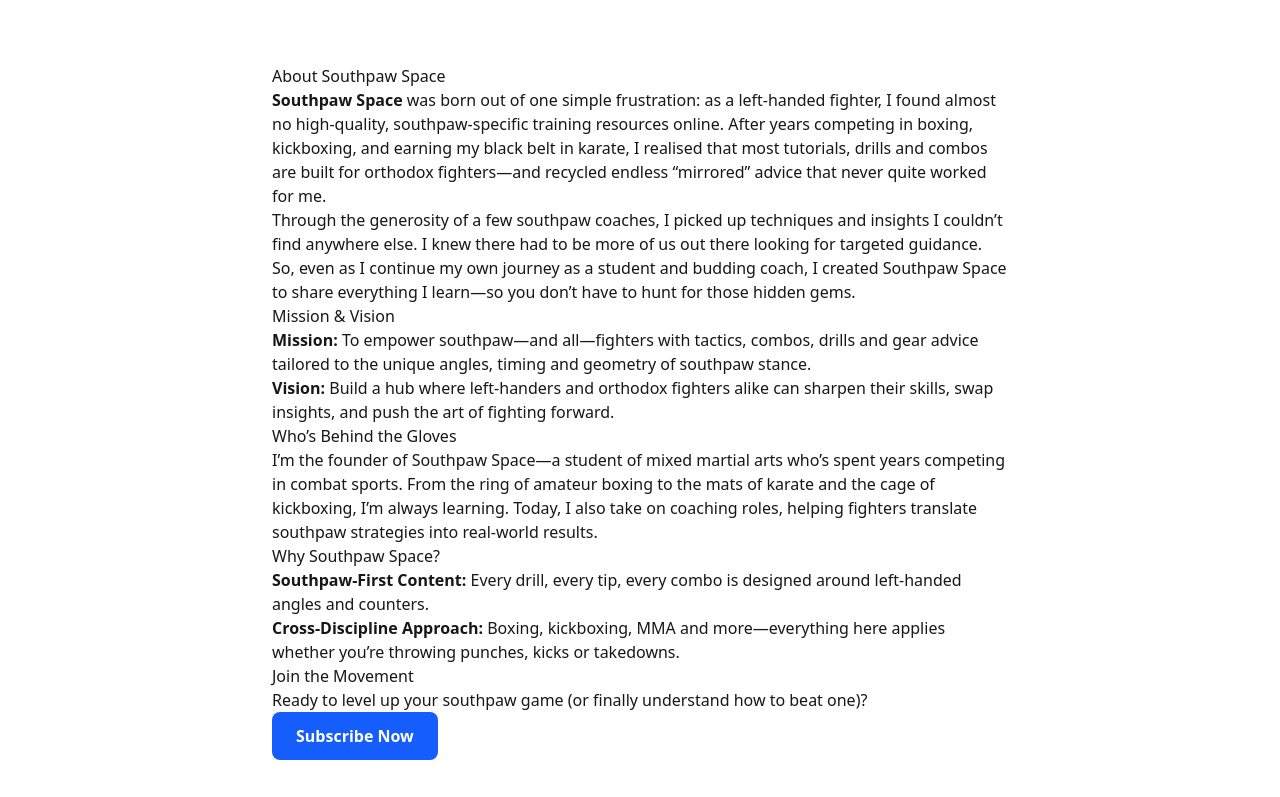
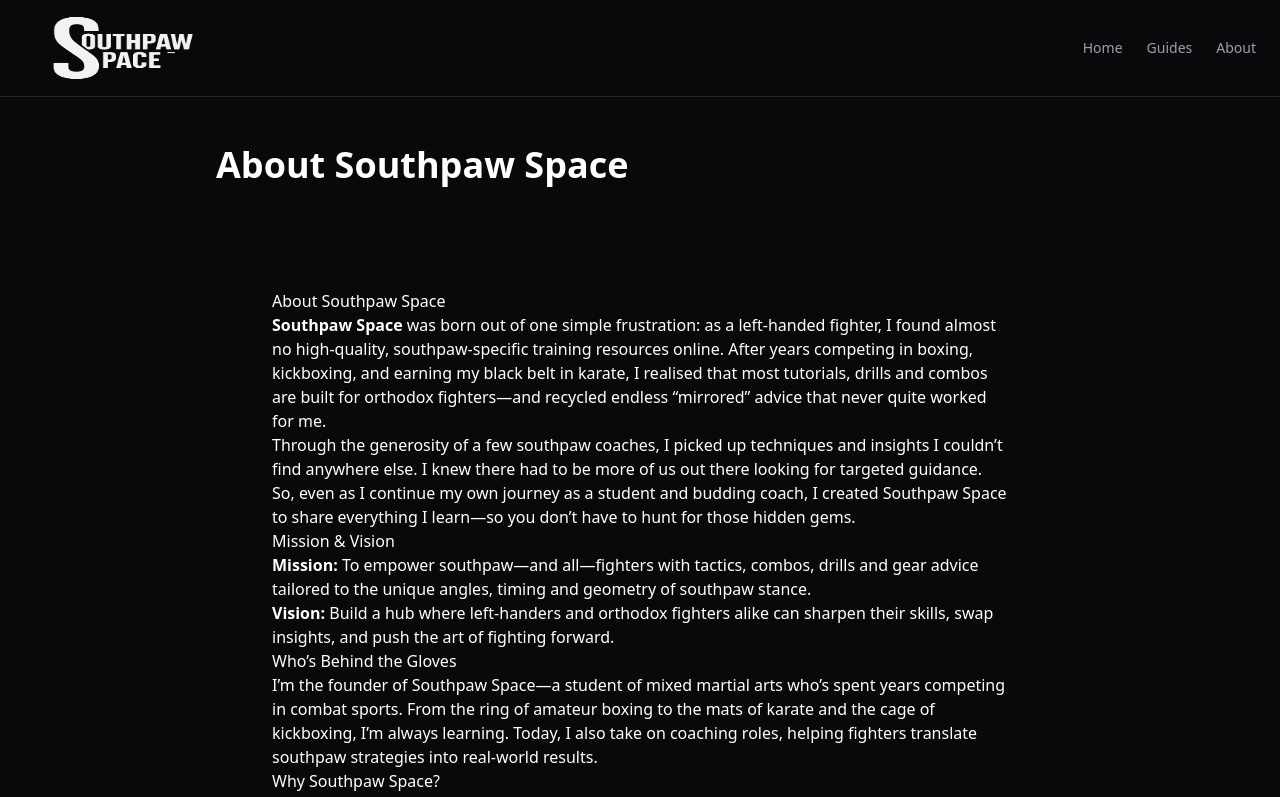
Before and after one commit to GNO-SPS/SouthpawSpace, a Next.js app: page /about in a window 1280 px wide. Shown: the top 797 px of the page. Built offline with nearby package versions, Linux system fonts and the light colour scheme.

Commit message:
Wrap About page in PageTemplate for shared header/footer

```diff
--- a/src/app/about/page.tsx
+++ b/src/app/about/page.tsx
@@ -1,7 +1,9 @@
+import PageTemplate from '@/components/PageTemplate'
 import Link from 'next/link'
 
 export default function AboutPage() {
   return (
+    <PageTemplate title="About Southpaw Space">
       <main className="max-w-3xl mx-auto py-16 px-4 prose lg:prose-xl">
         <h1>About Southpaw Space</h1>
 
@@ -40,5 +42,6 @@ export default function AboutPage() {
           </a>
         </Link>
       </main>
-  );
+    </PageTemplate>
+  )
 }
```
Lines whose indentation alone changed are shown as unchanged.
